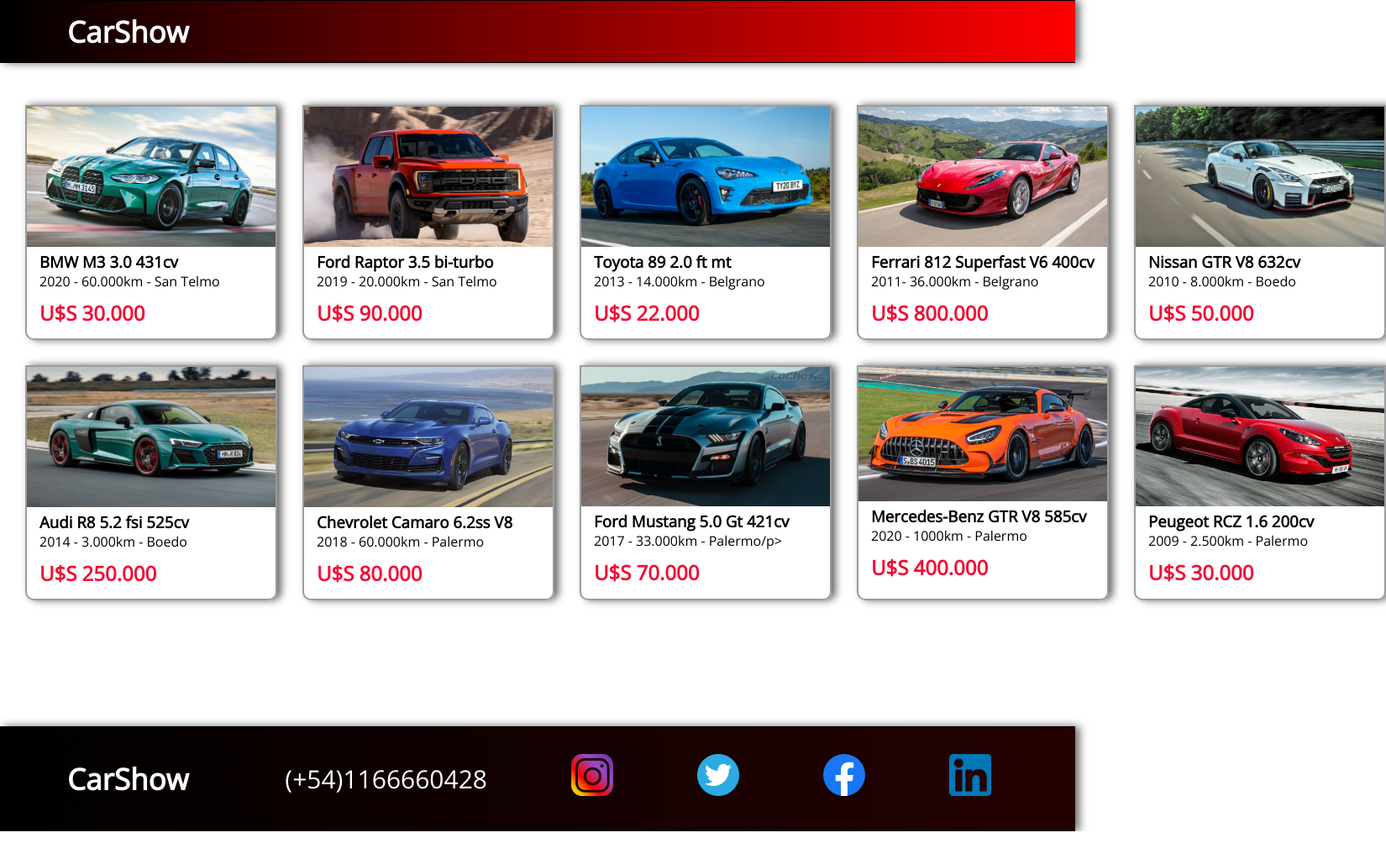
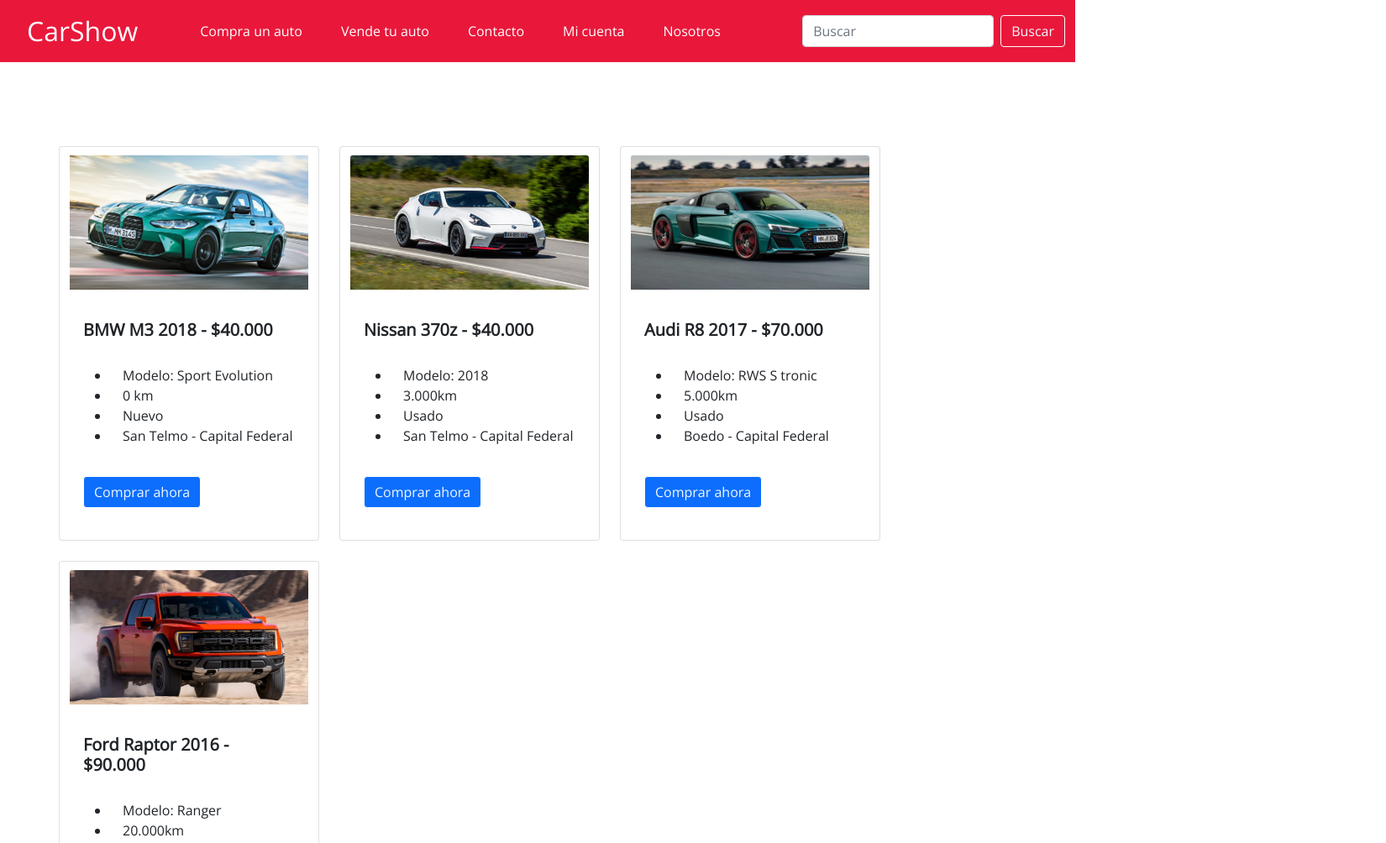
Before and after one commit to FacuMartinezVidal/CarShow, a plain HTML site: page paginas-web/auto-compra.html in a window 1280 px wide. Shown: the top 1004 px of the page at 84% size, 1650 px wide, since content can reach past the window. Drawn offline with nearby package versions, Linux system fonts and the light colour scheme.

Commit message:
agrego bootstrap

```diff
--- /dev/null
+++ b/css/bootstrap.css
@@ -0,0 +1,52 @@
+.nav_bar{
+    background-color: #e9183b;
+
+}
+.navbar-brand{
+    font-size: 2rem;
+    margin-left: 20px;
+}
+.navbar-nav{
+    gap: 30px;
+}
+.btn{
+    color: aliceblue;
+    border: 1px solid white;
+}
+.carousel-item img{
+    width: 100%;
+    height: 100%;
+
+}
+.carousel{
+    height: 400px;
+    width: 800px;
+    margin-left: 520px;
+}
+.carousel-inner{
+    height: 400px;
+    width: 800px;
+
+
+}
+.card{
+    height: 470px;
+    width: 310px;
+}
+.card img{
+    margin-top: 10px;
+}
+
+.container{
+    margin-top: 100px;
+    margin-bottom: 250px;
+}
+.card-body{
+    margin-top: 20px;
+}
+.btn-primary{
+    margin-top: 20px;
+}
+.card-title{
+    margin-bottom: 30px;
+}
--- a/css/main.css
+++ b/css/main.css
@@ -14,7 +14,8 @@ body{
     font-size: 25px;
     font-weight: bold;
     text-align: center;
-    margin-top:50px;
+    margin-top:80px;
+    margin-bottom: 40px;
 }
 
 .articulo_seccion1{
@@ -93,19 +94,14 @@ body{
     width: 700px;
 }
 .grupo{
-    margin-top: 50px;
-    margin-left: 30px;
-    display: grid;
-    grid-template-columns: repeat(5, 1fr);
-    grid-template-rows: repeat(2, 1fr);
+    display: flex;
     justify-content: space-between;
-    gap: 30px;
-    margin-bottom: 150px;
+    align-items: center;
+
 }
-
 .item{
     height: 280px;
-    width: 300Px;
+    width: 500px;
     box-shadow: 5px 0 10px rgba(0, 0, 0, .6);
     border: 2px solid rgb(156, 156, 156);
     border-bottom-left-radius:  10px;
--- a/paginas-web/auto-compra.html
+++ b/paginas-web/auto-compra.html
@@ -4,90 +4,114 @@
     <meta charset="UTF-8">
     <meta http-equiv="X-UA-Compatible" content="IE=edge">
     <meta name="viewport" content="width=device-width, initial-scale=1.0">
-    <title>Compramos tu auto</title>
-    <link rel="stylesheet" href="../css/main.css">
+    <title>Concesionario de autos</title>
     <link rel="preconnect" href="https://fonts.googleapis.com">
     <link rel="preconnect" href="https://fonts.gstatic.com" crossorigin>
     <link href="https://fonts.googleapis.com/css2?family=Open+Sans:wght@300&family=Roboto:wght@100&display=swap" rel="stylesheet">
+    <link href="https://cdn.jsdelivr.net/npm/bootstrap@5.1.3/dist/css/bootstrap.min.css" rel="stylesheet" integrity="sha384-1BmE4kWBq78iYhFldvKuhfTAU6auU8tT94WrHftjDbrCEXSU1oBoqyl2QvZ6jIW3" crossorigin="anonymous">
+    <link
+    rel="stylesheet"
+    href="https://cdnjs.cloudflare.com/ajax/libs/animate.css/4.1.1/animate.min.css"
+    />
+    <link rel="stylesheet" href="../css/bootstrap.css">
+    <link rel="stylesheet" href="../css/main.css">
 </head>
 <body>
     <header>
-        <nav class="menu">
-            <a href="../index.html"><h1 class="menu_logo">CarShow</h1></a>
-                    <ul class="menu_items">
-                        <li><a href="./auto-compra.html">Compra tu auto</a></li>
-                        <li><a href="./auto-venta.html">Vende tu auto</a></li>
-                        <li><a href="./nosotros.html">Nosotros</a></li>
-                        <li><a href="./contacto.html">Contacto</a></li>
-                        <li><a href="./mi-cuenta.html">Mi cuenta</a></li>
+        <nav class="navbar navbar-expand-lg navbar-dark nav_bar" >
+            <div class="container-fluid" style="gap: 50px;">
+              <button class="navbar-toggler" type="button" data-bs-toggle="collapse" data-bs-target="#navbarTogglerDemo03" aria-controls="navbarTogglerDemo03" aria-expanded="false" aria-label="Toggle navigation">
+                <span class="navbar-toggler-icon"></span>
+              </button>
+              <a class="navbar-brand" href="../index.html">CarShow</a>
+              <div class="collapse navbar-collapse" id="navbarTogglerDemo03" style="gap: 1px;">
+                <ul class="navbar-nav me-auto mb-2 mb-lg-0">
+                  <li class="nav-item">
+                    <a class="nav-link active" aria-current="page" href="./paginas-web/auto-compra.html">Compra un auto</a>
+                  </li>
+                  <li class="nav-item">
+                    <a class="nav-link active" aria-current="page" href="#">Vende tu auto</a>
+                  </li>
+                  <li class="nav-item">
+                    <a class="nav-link active" aria-current="page" href="#">Contacto</a>
+                  </li>
+                  <li class="nav-item">
+                    <a class="nav-link active" aria-current="page" href="#">Mi cuenta</a>
+                  </li>
+                  <li class="nav-item">
+                    <a class="nav-link active" aria-current="page" href="#">Nosotros</a>
+                  </li>
+
                 </ul>
+                <form class="d-flex">
+                  <input class="form-control me-2" type="search" placeholder="Buscar" aria-label="Search">
+                  <button class="btn" type="submit">Buscar</button>
+                </form>
+              </div>
+            </div>
           </nav>
     </header>
-    <section class="grupo">
-        <div class="item">
-            <img src="../images/m3.jpg" alt="">
-            <h3>BMW M3 3.0 431cv</h3>
-            <p>2020 - 60.000km - San Telmo</p>
-            <h2> U$S 30.000</h2>
+    <section class="container">
+        <div class="row row-cols-2 gap-4">
+            <div class="card col">
+                <img src="../images/m3.jpg" alt="...">
+                <div class="card-body">
+                  <h5 class="card-title fw-bold">BMW M3 2018 - $40.000</h5>
+                  <ul>
+                      <li><p class="card-text">Modelo: Sport Evolution</p></li>
+                      <li><p class="card-text">0 km</p></li>
+                      <li><p class="card-text">Nuevo</p></li>
+                      <li><p class="card-text">San Telmo - Capital Federal</p></li>
+                  </ul>
+                  <a href="#" class="btn btn-primary">Comprar ahora</a>
                 </div>
-        <div class="item">
-            <img src="../images/raptor.jpg" alt="">
-            <h3>Ford Raptor 3.5 bi-turbo</h3>
-            <p>2019 - 20.000km - San Telmo</p>
-            <h2> U$S 90.000</h2>
             </div>
-        <div class="item">
-            <img src="../images/86.jpg" alt="">
-            <h3>Toyota 89 2.0 ft mt</h3>
-            <p>2013 - 14.000km - Belgrano</p>
-            <h2> U$S 22.000</h2>
+            <div class="card col">
+                <img src="../images/370z.jpg" class="card-img-top" alt="...">
+                <div class="card-body">
+                  <h5 class="card-title fw-bold">Nissan 370z - $40.000</h5>
+                  <ul>
+                      <li><p class="card-text">Modelo: 2018</p></li>
+                      <li><p class="card-text">3.000km</p></li>
+                      <li><p class="card-text">Usado</p></li>
+                      <li><p class="card-text">San Telmo - Capital Federal</p></li>
+                  </ul>
+                  <a href="#" class="btn btn-primary">Comprar ahora</a>
                 </div>
-        <div class="item">
-            <img src="../images/812.jpg" alt="">
-            <h3>Ferrari 812 Superfast V6 400cv</h3>
-            <p>2011- 36.000km - Belgrano</p>
-            <h2>U$S 800.000</h2>
             </div>
-        <div class="item">
-            <img src="../images/gtr.jpg" alt="">
-            <h3>Nissan GTR V8 632cv </h3>
-            <p>2010 - 8.000km - Boedo</p>
-            <h2> U$S 50.000</h2>
+            <div class="card col">
+                <img src="../images/r8.jpg" class="card-img-top" alt="...">
+                <div class="card-body">
+                  <h5 class="card-title fw-bold">Audi R8 2017 - $70.000</h5>
+                  <ul>
+                      <li><p class="card-text">Modelo: RWS S tronic</p></li>
+                      <li><p class="card-text">5.000km</p></li>
+                      <li><p class="card-text">Usado</p></li>
+                      <li><p class="card-text">Boedo - Capital Federal</p></li>
+                  </ul>
+                  <a href="#" class="btn btn-primary">Comprar ahora</a>
                 </div>
-        <div class="item">
-            <img src="../images/r8.jpg" alt="">
-            <h3>Audi R8 5.2 fsi 525cv</h3>
-            <p>2014 - 3.000km - Boedo</p>
-            <h2> U$S 250.000</h2>
             </div>
-        <div class="item">
-            <img src="../images/camaro.jpg" alt="">
-            <h3>Chevrolet Camaro 6.2ss V8</h3>
-            <p>2018 - 60.000km - Palermo</p>
-            <h2> U$S 80.000</h2>
+            <div class="card col">
+                <img src="../images/raptor.jpg" class="card-img-top" alt="...">
+                <div class="card-body">
+                  <h5 class="card-title fw-bold">Ford Raptor 2016 - $90.000</h5>
+                  <ul>
+                      <li><p class="card-text">Modelo: Ranger</p></li>
+                      <li><p class="card-text">20.000km</p></li>
+                      <li><p class="card-text">Usado</p></li>
+                      <li><p class="card-text">Belgrano - Capital Federal</p></li>
+                  </ul>
+                  <a href="#" class="btn btn-primary">Comprar ahora</a>
                 </div>
-        <div class="item">
-            <img src="../images/mustang.jpg" alt="">
-            <h3>Ford Mustang 5.0 Gt 421cv</h3>
-            <p>2017 - 33.000km - Palermo/p>
-            <h2> U$S 70.000</h2>
-        </div>
-        <div class="item">
-            <img src="../images/amg.jpg" alt="">
-            <h3>Mercedes-Benz GTR V8 585cv</h3>
-            <p>2020 - 1000km - Palermo</p>
-            <h2> U$S 400.000</h2>
-        </div>
-        <div class="item">
-            <img src="../images/rcz.jpeg" alt="">
-            <h3>Peugeot RCZ 1.6 200cv</h3>
-            <p>2009 - 2.500km - Palermo</p>
-            <h2> U$S 30.000</h2>
             </div>
 
+        </div>
     </section>
+
+
     <footer class="footer">
-        <h1 class="footer_logo">CarShow</h1>
+        <h2 class="footer_logo">CarShow</h2>
         <div class="footer_items">
             <p>(+54)1166660428</p>
             <a href="https://www.instagram.com" target="blank"><img src="../images/ins.png"></a>
@@ -95,9 +119,8 @@
             <a href="http://www.facebook.com" target="_blank" ><img src="../images/fb.svg"></a>
             <a href="http://www.linkedin.com" target="_blank"><img src="../images/in.png"></a>
         </div>
-
     </footer>
-
-
+    <script src="https://cdn.jsdelivr.net/npm/@popperjs/core@2.10.2/dist/umd/popper.min.js" integrity="sha384-7+zCNj/IqJ95wo16oMtfsKbZ9ccEh31eOz1HGyDuCQ6wgnyJNSYdrPa03rtR1zdB" crossorigin="anonymous"></script>
+    <script src="https://cdn.jsdelivr.net/npm/bootstrap@5.1.3/dist/js/bootstrap.min.js" integrity="sha384-QJHtvGhmr9XOIpI6YVutG+2QOK9T+ZnN4kzFN1RtK3zEFEIsxhlmWl5/YESvpZ13" crossorigin="anonymous"></script>
 </body>
 </html>
```
Also changed, not shown: index.html (+66 -17 lines). Lines whose indentation alone changed are shown as unchanged.
